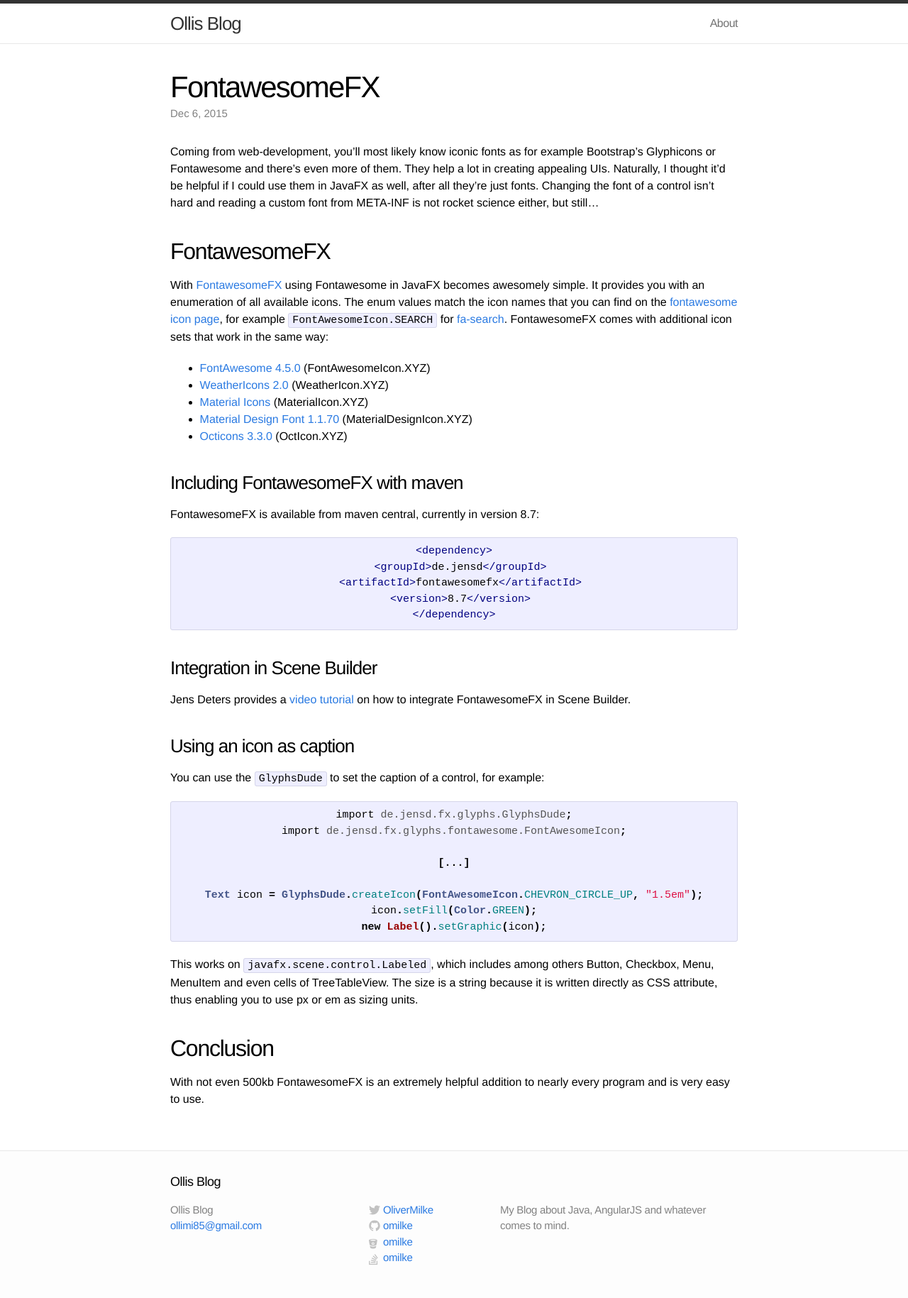
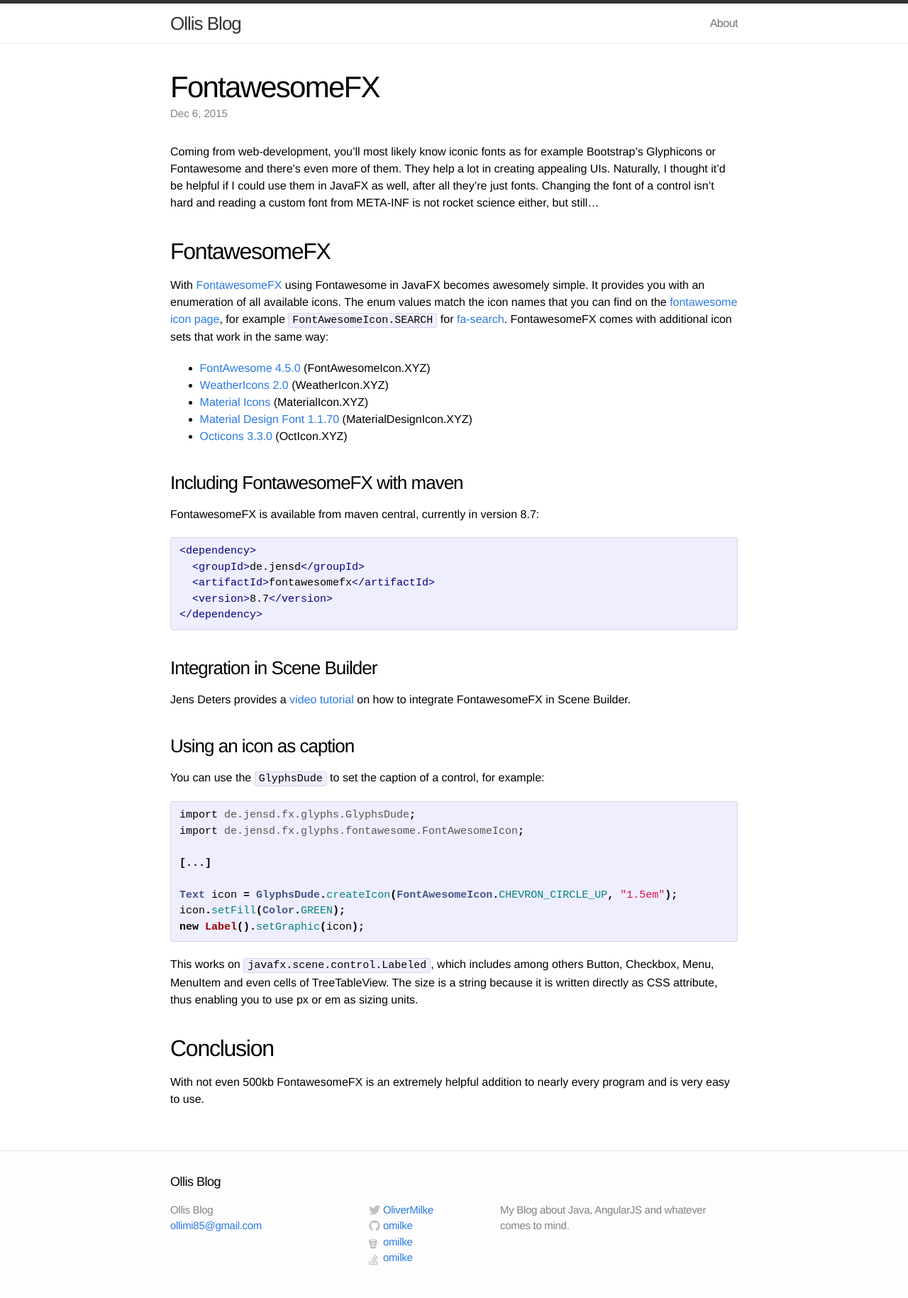
Before and after one commit to omilke/omilke.github.io, a Jekyll site: the page built from _posts/2015-12-06-fontawesome-fx.md, in a window 1280 px wide. Shown: the whole page at 71% size. Built offline with Jekyll 4.4.1, drawn with Linux system fonts in a browser that asks for light colours; nearby versions of some CDN libraries.

Commit message:
fied styling of code samples

```diff
--- a/css/main.css
+++ b/css/main.css
@@ -426,7 +426,7 @@
     text-align: center;
 }
 
-figure#highlight pre {
+figure.highlight pre {
     text-align: left;
 }
 
```
